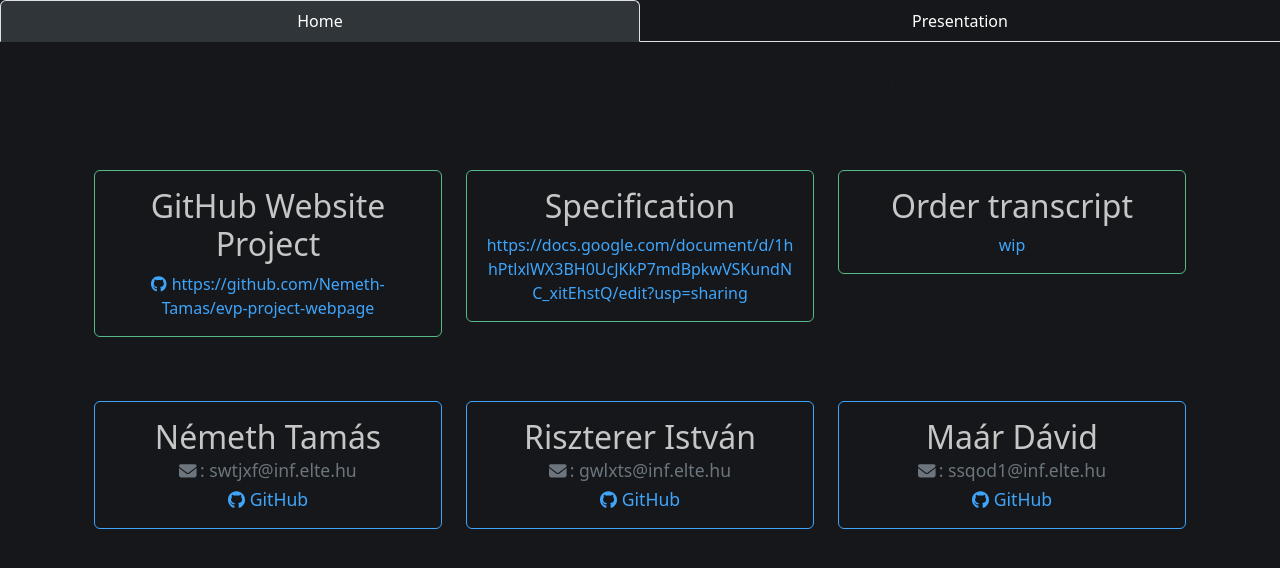
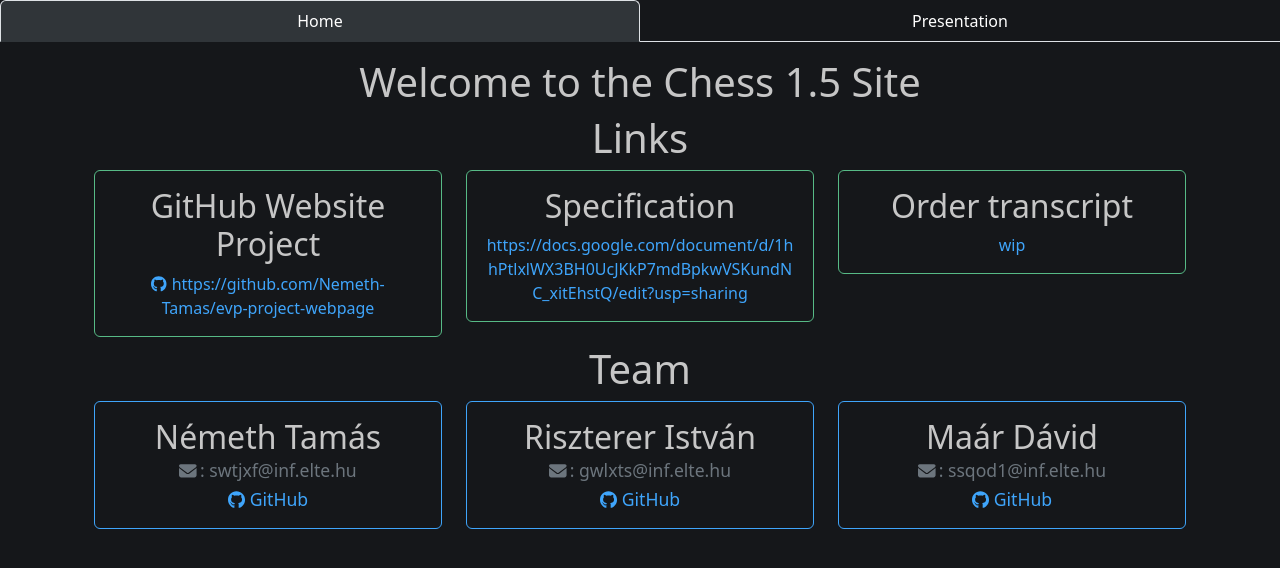
Before and after one commit to EVP-11-csapat/evp-chess-webpage, a React (Create React App) app: page / in a window 1280 px wide. Shown: the top 568 px of the page. Built offline with nearby package versions, Linux system fonts and the light colour scheme.

Commit message:
Fixed invisible text and added branding

```diff
--- a/public/index.html
+++ b/public/index.html
@@ -45,7 +45,7 @@
       work correctly both with client-side routing and a non-root public URL.
       Learn how to configure a non-root public URL by running `npm run build`.
     -->
-        <title>EVP Chess</title>
+        <title>Chess 1.5</title>
     </head>
     <body>
         <noscript>You need to enable JavaScript to run this app.</noscript>
--- a/src/components/Main.jsx
+++ b/src/components/Main.jsx
@@ -9,12 +9,12 @@
 		<div>
 			{/* <NavbarComponent /> */}
 			<Container className='bg-dark mh-100'>
-				<a name="home"><h1>Welcome to the EVP-Chess Site</h1></a>
+				<a name="home"><h1 className='text-danger'>Welcome to the Chess 1.5 Site</h1></a>
 
-				<a name='links'><h1>Links</h1></a>
+				<a name='links'><h1 className='text-danger'>Links</h1></a>
 				<Links />
 
-				<a name='team'><h1>Team</h1></a>
+				<a name='team'><h1 className='text-danger'>Team</h1></a>
 				<TeamGrid />
 			</Container>
 		</div>
```
